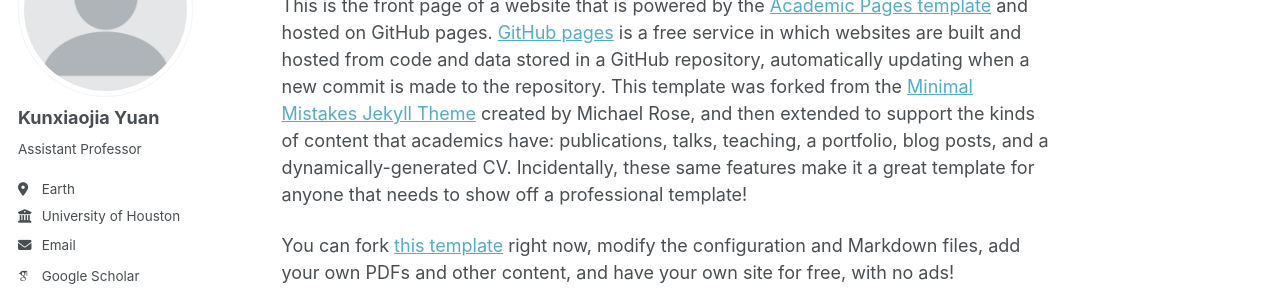
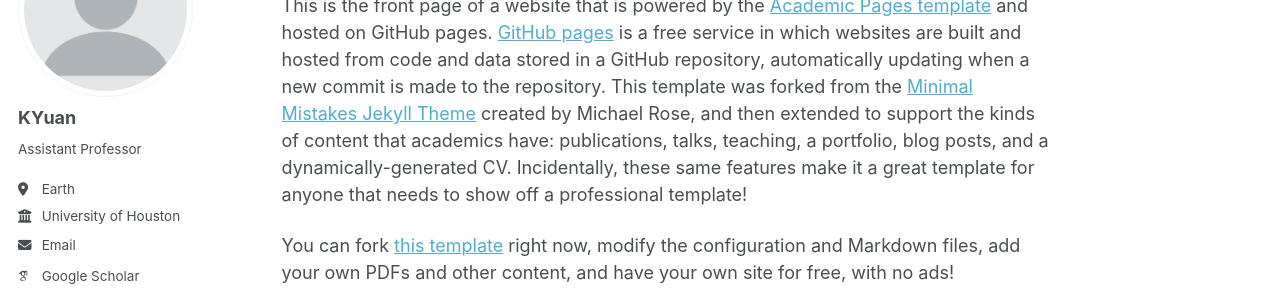
Before and after one commit to YKXJ/YKXJ.github.io, a Jekyll site: the page built from _pages/about.md, in a window 1280 px wide. Shown: the part 177-475 px from the top of the page. Built offline with Jekyll 4.4.1, drawn with Linux system fonts in a browser that asks for light colours; some web fonts are replaced; a script that is not in the unit is left out.

Commit message:
Update _config.yml

```diff
--- a/_config.yml
+++ b/_config.yml
@@ -23,7 +23,7 @@ repository               : "YKXJ/YKXJ.github.io"
 author:
   # Biographic information
   avatar           : "profile.png"
-  name             : "Kunxiaojia Yuan"
+  name             : "KYuan"
   pronouns         : # example: "she/her"
   bio              : "Assistant Professor"
   location         : "Earth"
```
